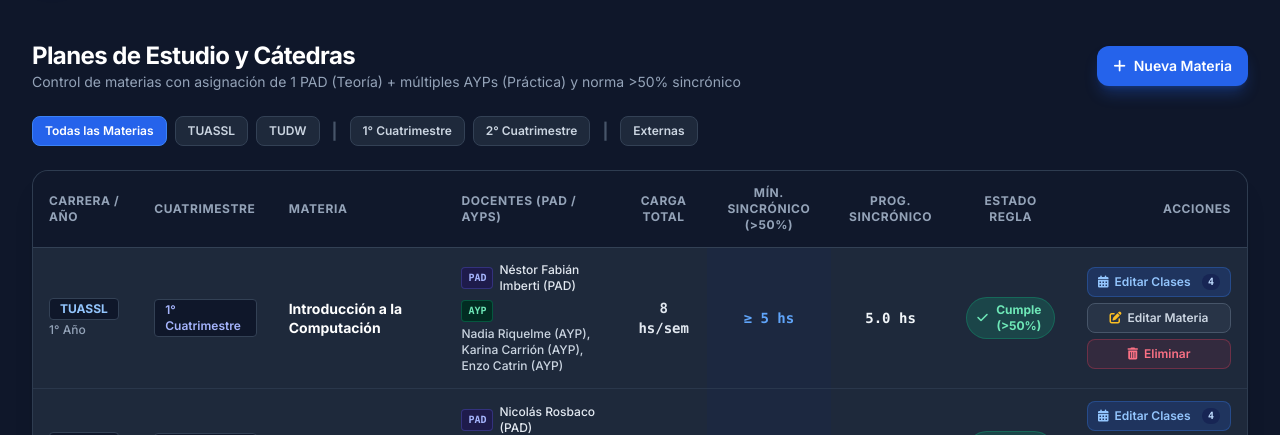
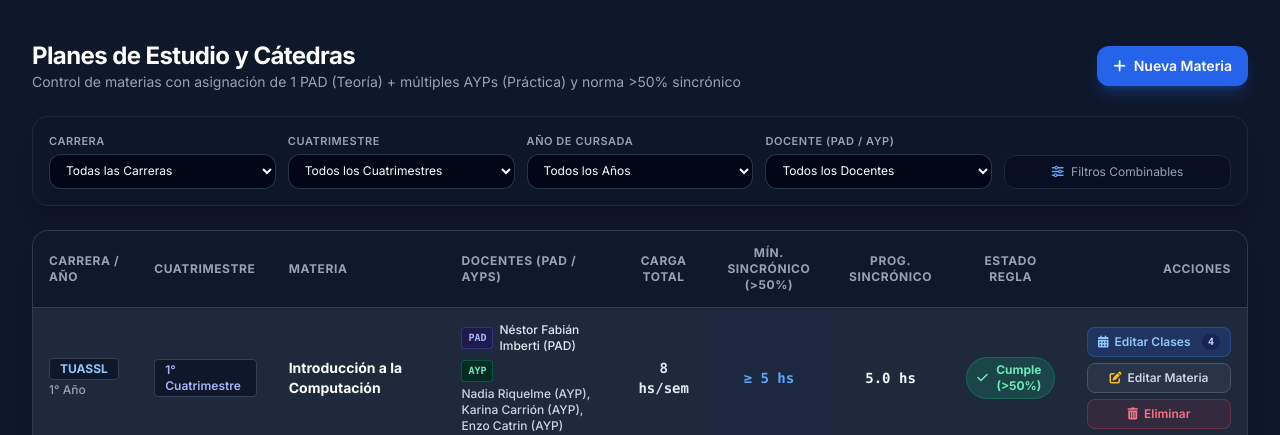
Before and after one commit to niunmango/SistemaHorarios, a Flask app: page /materias in a window 1280 px wide; the page is wider, and only the part inside the window is pictured. Shown: the part 73-508 px from the top of that part. Run offline with Flask 3, Linux system fonts and the light colour scheme; a user stored in the database is signed in; data comes from the database, SQL or seed files in the repository; some libraries are stand-ins or nearby versions.

Commit message:
feat(materias): implementar barra de filtros desplegables combinables (carrera, cuatrimestre, año, docente)

```diff
--- a/app/routes.py
+++ b/app/routes.py
@@ -500,6 +500,8 @@ def materias():
         return redirect(url_for('main.horarios'))
     carrera_id = request.args.get('carrera_id', type=int)
     cuatrimestre = request.args.get('cuatrimestre', type=int)
+    anio = request.args.get('anio', type=int)
+    profesor_id = request.args.get('profesor_id', type=int)
     solo_externas = request.args.get('externas', type=int)
 
     query = Asignatura.query
@@ -512,9 +514,17 @@ def materias():
         query = query.filter_by(carrera_id=carrera_id)
     if cuatrimestre:
         query = query.filter_by(cuatrimestre=cuatrimestre)
+    if anio:
+        query = query.filter_by(anio_cursada=anio)
+    if profesor_id:
+        query = query.filter(
+            (Asignatura.profesor_pad_id == profesor_id) |
+            (Asignatura.profesores_ayp.any(id=profesor_id))
+        )
 
     lista_materias = query.order_by(Asignatura.carrera_id, Asignatura.anio_cursada, Asignatura.cuatrimestre).all()
     carreras = Carrera.query.filter(Carrera.codigo != 'EXTERNA').all()
+    profesores = Profesor.query.order_by(Profesor.nombre_completo).all()
 
     reporte = auditar_sistema_completo()
 
@@ -522,8 +532,11 @@ def materias():
                            materias=lista_materias,
                            asignaturas=lista_materias,
                            carreras=carreras,
+                           profesores=profesores,
                            carrera_id=carrera_id,
                            cuatrimestre=cuatrimestre,
+                           anio=anio,
+                           profesor_id=profesor_id,
                            solo_externas=solo_externas,
                            reporte=reporte)
 
--- a/app/templates/materias.html
+++ b/app/templates/materias.html
@@ -19,27 +19,66 @@
         {% endif %}
     </div>
 
-    <!-- Filter by carrera & cuatrimestre -->
-    <div class="flex flex-wrap items-center gap-2">
-        <a href="{{ url_for('main.materias') }}" class="px-3 py-1.5 rounded-lg text-xs font-semibold border transition-all {% if not carrera_id and not cuatrimestre and not solo_externas %}bg-blue-600 border-blue-500 text-white{% else %}bg-slate-800 border-slate-700 text-slate-300 hover:bg-slate-700{% endif %}">
-            Todas las Materias
-        </a>
-        {% for c in carreras %}
-        <a href="{{ url_for('main.materias', carrera_id=c.id) }}" class="px-3 py-1.5 rounded-lg text-xs font-semibold border transition-all {% if carrera_id == c.id %}bg-blue-600 border-blue-500 text-white{% else %}bg-slate-800 border-slate-700 text-slate-300 hover:bg-slate-700{% endif %}">
-            {{ c.codigo }}
-        </a>
-        {% endfor %}
-        <span class="text-slate-600 font-bold px-1">|</span>
-        <a href="{{ url_for('main.materias', cuatrimestre=1) }}" class="px-3 py-1.5 rounded-lg text-xs font-semibold border transition-all {% if cuatrimestre == 1 %}bg-indigo-600 border-indigo-500 text-white{% else %}bg-slate-800 border-slate-700 text-slate-300 hover:bg-slate-700{% endif %}">
-            1° Cuatrimestre
-        </a>
-        <a href="{{ url_for('main.materias', cuatrimestre=2) }}" class="px-3 py-1.5 rounded-lg text-xs font-semibold border transition-all {% if cuatrimestre == 2 %}bg-indigo-600 border-indigo-500 text-white{% else %}bg-slate-800 border-slate-700 text-slate-300 hover:bg-slate-700{% endif %}">
-            2° Cuatrimestre
-        </a>
-        <span class="text-slate-600 font-bold px-1">|</span>
-        <a href="{{ url_for('main.materias', externas=1) }}" class="px-3 py-1.5 rounded-lg text-xs font-semibold border transition-all {% if solo_externas %}bg-amber-600 border-amber-500 text-white{% else %}bg-slate-800 border-slate-700 text-slate-300 hover:bg-slate-700{% endif %}">
-            Externas
-        </a>
+    <!-- Filter Bar (Filtros Desplegables Combinables) -->
+    <div class="bg-slate-900/90 border border-slate-800 rounded-2xl p-4 shadow-xl no-print">
+        <form method="GET" action="{{ url_for('main.materias') }}" class="grid grid-cols-1 sm:grid-cols-2 md:grid-cols-3 lg:grid-cols-5 gap-3 items-end">
+
+            <!-- Carrera -->
+            <div>
+                <label for="carrera_id" class="block text-[11px] font-semibold uppercase tracking-wider text-slate-400 mb-1">Carrera</label>
+                <select id="carrera_id" name="carrera_id" onchange="this.form.submit()" class="w-full bg-slate-950 border border-slate-700/80 rounded-xl px-3 py-2 text-xs text-white focus:ring-2 focus:ring-blue-500 focus:outline-none">
+                    <option value="">Todas las Carreras</option>
+                    {% for c in carreras %}
+                    <option value="{{ c.id }}" {% if carrera_id == c.id and not solo_externas %}selected{% endif %}>{{ c.codigo }} - {{ c.nombre }}</option>
+                    {% endfor %}
+                </select>
+            </div>
+
+            <!-- Cuatrimestre -->
+            <div>
+                <label for="cuatrimestre" class="block text-[11px] font-semibold uppercase tracking-wider text-slate-400 mb-1">Cuatrimestre</label>
+                <select id="cuatrimestre" name="cuatrimestre" onchange="this.form.submit()" class="w-full bg-slate-950 border border-slate-700/80 rounded-xl px-3 py-2 text-xs text-white focus:ring-2 focus:ring-blue-500 focus:outline-none">
+                    <option value="">Todos los Cuatrimestres</option>
+                    <option value="1" {% if cuatrimestre == 1 %}selected{% endif %}>1° Cuatrimestre</option>
+                    <option value="2" {% if cuatrimestre == 2 %}selected{% endif %}>2° Cuatrimestre</option>
+                </select>
+            </div>
+
+            <!-- Año -->
+            <div>
+                <label for="anio" class="block text-[11px] font-semibold uppercase tracking-wider text-slate-400 mb-1">Año de Cursada</label>
+                <select id="anio" name="anio" onchange="this.form.submit()" class="w-full bg-slate-950 border border-slate-700/80 rounded-xl px-3 py-2 text-xs text-white focus:ring-2 focus:ring-blue-500 focus:outline-none">
+                    <option value="">Todos los Años</option>
+                    <option value="1" {% if anio == 1 %}selected{% endif %}>1° Año</option>
+                    <option value="2" {% if anio == 2 %}selected{% endif %}>2° Año</option>
+                    <option value="3" {% if anio == 3 %}selected{% endif %}>3° Año</option>
+                </select>
+            </div>
+
+            <!-- Docente / Profesor -->
+            <div>
+                <label for="profesor_id" class="block text-[11px] font-semibold uppercase tracking-wider text-slate-400 mb-1">Docente (PAD / AYP)</label>
+                <select id="profesor_id" name="profesor_id" onchange="this.form.submit()" class="w-full bg-slate-950 border border-slate-700/80 rounded-xl px-3 py-2 text-xs text-white focus:ring-2 focus:ring-blue-500 focus:outline-none">
+                    <option value="">Todos los Docentes</option>
+                    {% for p in profesores %}
+                    <option value="{{ p.id }}" {% if profesor_id == p.id %}selected{% endif %}>{{ p.nombre_completo }}</option>
+                    {% endfor %}
+                </select>
+            </div>
+
+            <!-- Acciones / Limpiar Filtros -->
+            <div class="flex items-center gap-2">
+                {% if carrera_id or cuatrimestre or anio or profesor_id or solo_externas %}
+                <a href="{{ url_for('main.materias') }}" class="w-full text-center px-3 py-2 bg-slate-800 hover:bg-slate-700 text-slate-200 hover:text-white font-semibold text-xs rounded-xl border border-slate-700 shadow transition-all flex items-center justify-center gap-1.5" title="Restablecer todos los filtros">
+                    <i class="fa-solid fa-filter-circle-xmark text-rose-400"></i> Limpiar Filtros
+                </a>
+                {% else %}
+                <div class="w-full text-center px-3 py-2 bg-slate-950/40 text-slate-400 text-xs rounded-xl border border-slate-800 select-none">
+                    <i class="fa-solid fa-sliders mr-1 text-blue-400"></i> Filtros Combinables
+                </div>
+                {% endif %}
+            </div>
+        </form>
     </div>
 
     <!-- Materias Table -->
```
Also changed, not shown: tests/test_materias_filters.py (added, +124 -0 lines), 1 other file.
